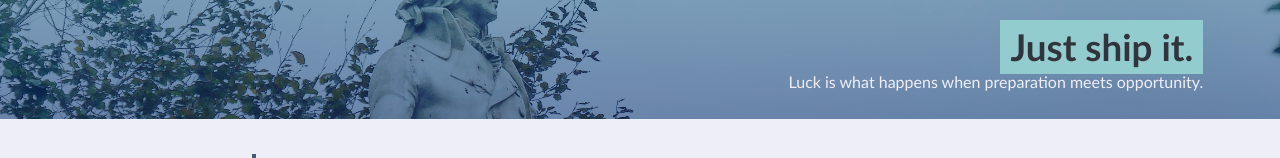
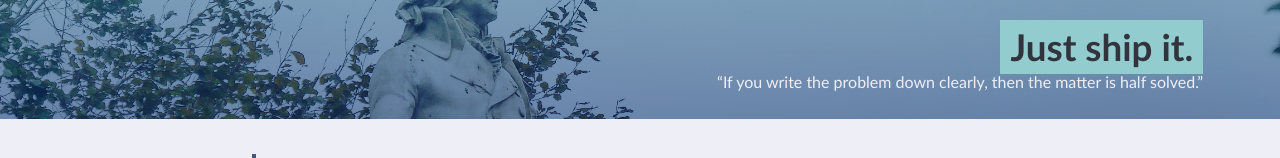
Before and after one commit to keithamadeus/Module-2-Challenge, a plain HTML site: page index.html in a window 1280 px wide. Shown: the part 232-390 px from the top of the page. Drawn offline with Linux system fonts and the light colour scheme.

Commit message:
update quote

```diff
--- a/index.html
+++ b/index.html
@@ -27,7 +27,7 @@
         <section class="hero-banner">
             <div>
                 <h2>Just ship it.</h2>
-                <p>Luck is what happens when preparation meets opportunity.</p>
+                <p>“If you write the problem down clearly, then the matter is half solved.”</p>
             </div>
         </section>
         <section class="page-section">
```
